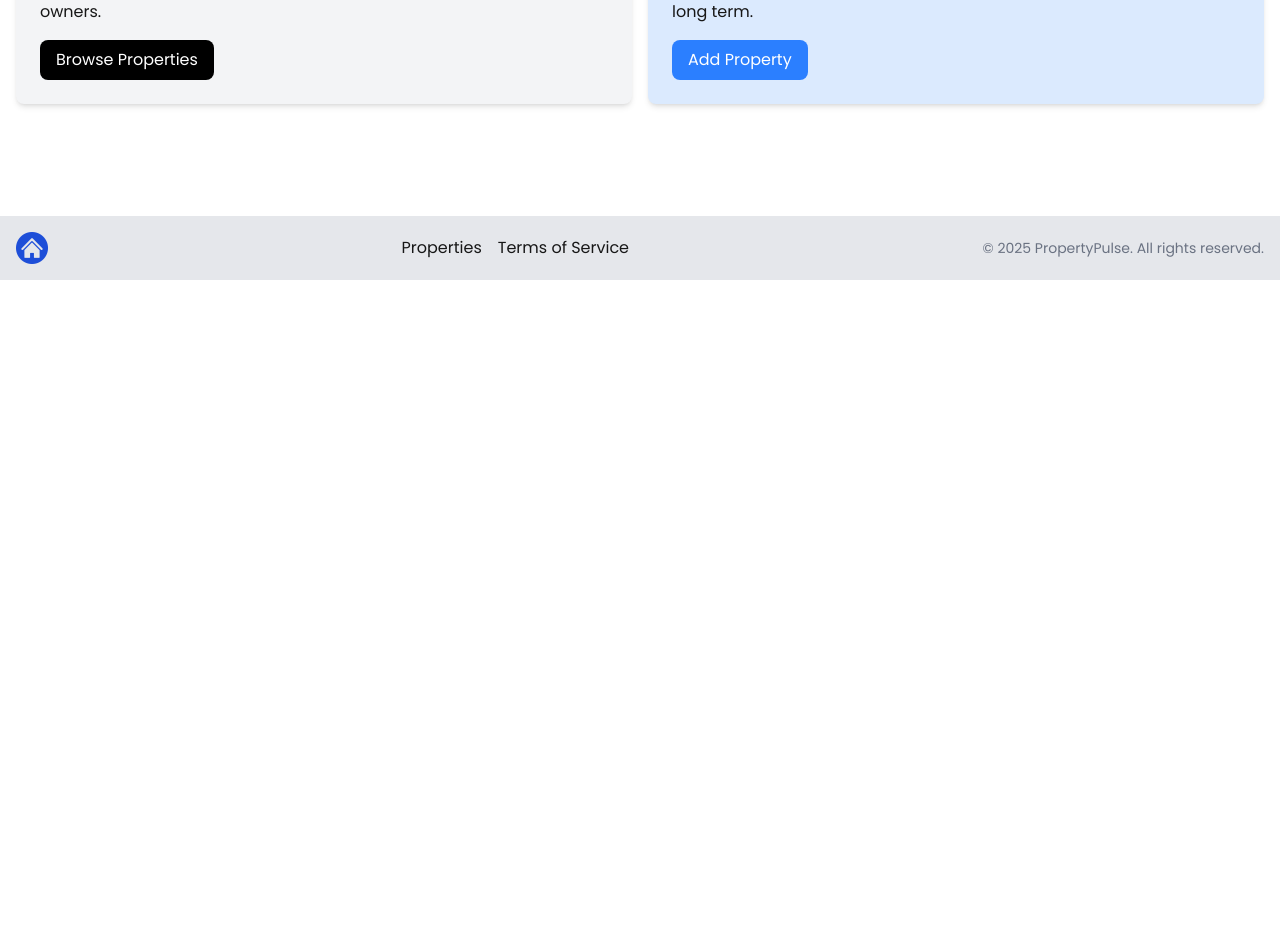
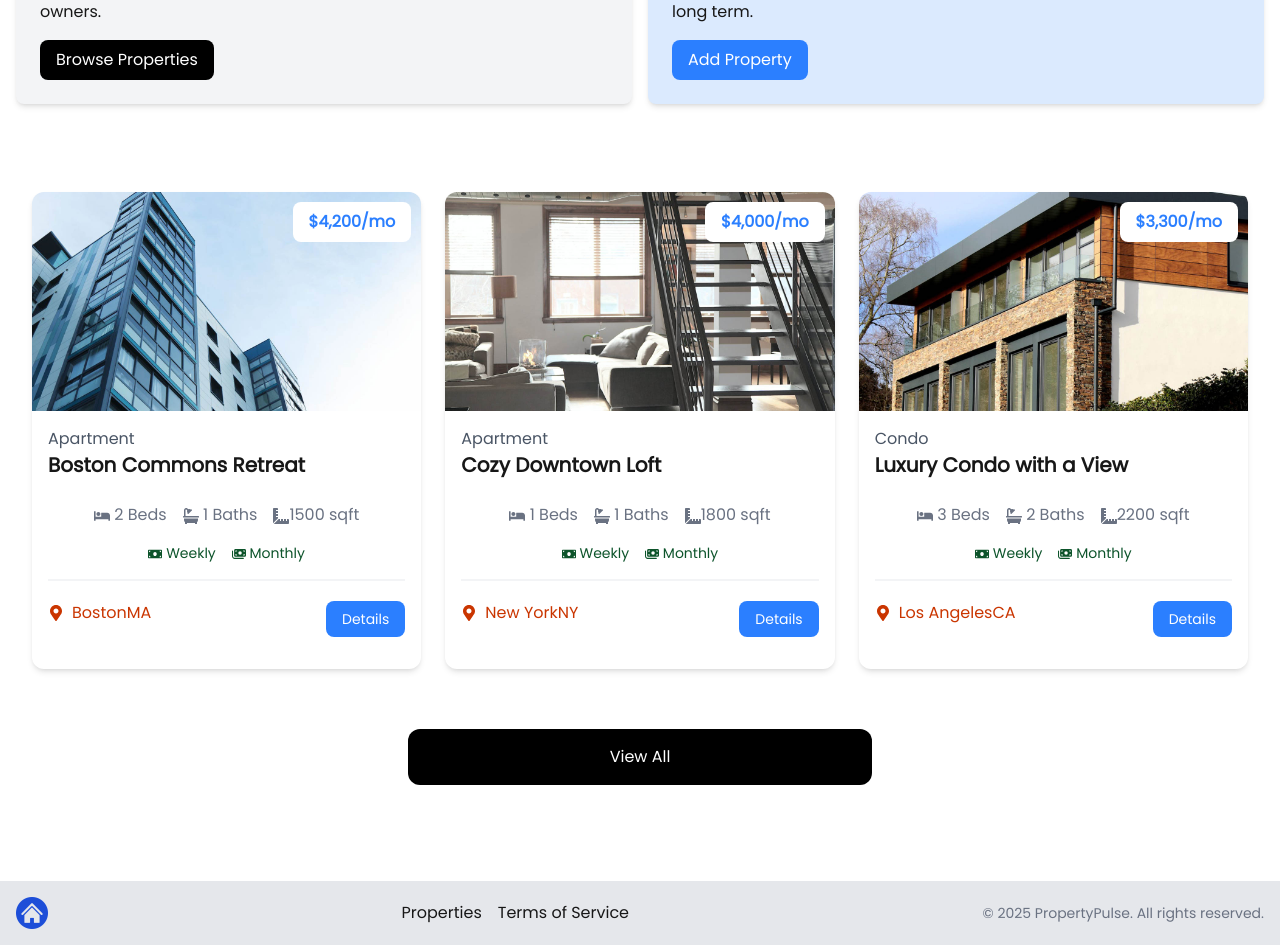
Before and after one commit to KevinYih/yih-homes-nextjs, a Next.js app: page / in a window 1280 px wide. Shown: the part 542-1487 px from the top of the page. Before the commit the page ends 822 px from the top, so only its background shows below. Built offline with nearby package versions, Linux system fonts and the light colour scheme.

Commit message:
add HomeProperty component into Home page.

```diff
--- a/src/app/page.jsx
+++ b/src/app/page.jsx
@@ -1,11 +1,13 @@
 import Hero from "@/components/Hero";
 import InfoBoxes from "@/components/InfoBoxes";
+import HomeProperties from "@/components/Homeproperties";
 
 const HomePage = () => {
   return (
     <>
       <Hero />
       <InfoBoxes />
+      <HomeProperties/>
     </>
   );
 };
--- /dev/null
+++ b/src/components/HomeProperties.jsx
@@ -0,0 +1,34 @@
+import properties from "@/assests/dataDemo/properties.json";
+import PropertyCard from "./PropertyCard";
+import Link from "next/link";
+
+const HomeProperties = () => {
+  const recentProperties = properties.slice(0, 3);
+
+  return (
+    <>
+      <section className="px-4 py-6">
+        <div className="container-xl lg:container m-auto px-4 py-6">
+          <h2 className="text-3xl font-bold text-blue-500 mb-6 text-center"></h2>
+          {properties.length === 0 ? (
+            <p>No properties are found</p>
+          ) : (
+            <div className="grid grid-cols-1 md:grid-cols-3 gap-6">
+              {recentProperties.map((property) => {
+                return <PropertyCard key={property._id} property={property} />;
+              })}
+            </div>
+          )}
+        </div>
+      </section>
+
+      <section className="m-auto max-w-lg my-3 px-6">
+        <Link href="/properties" className="block bg-black text-white text-center py-4 px-6 rounded-xl hover:bg-gray-700">
+          View All
+        </Link>
+      </section>
+    </>
+  );
+};
+
+export default HomeProperties;
```
